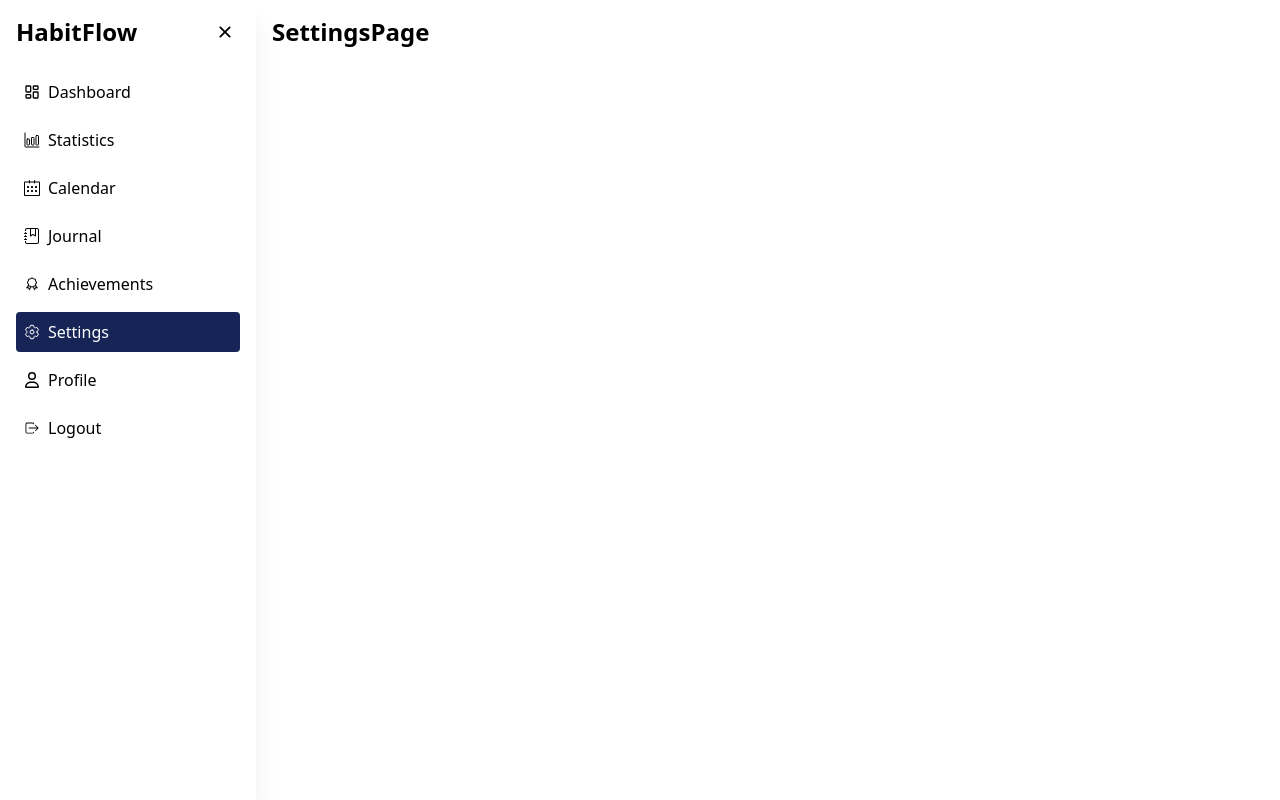
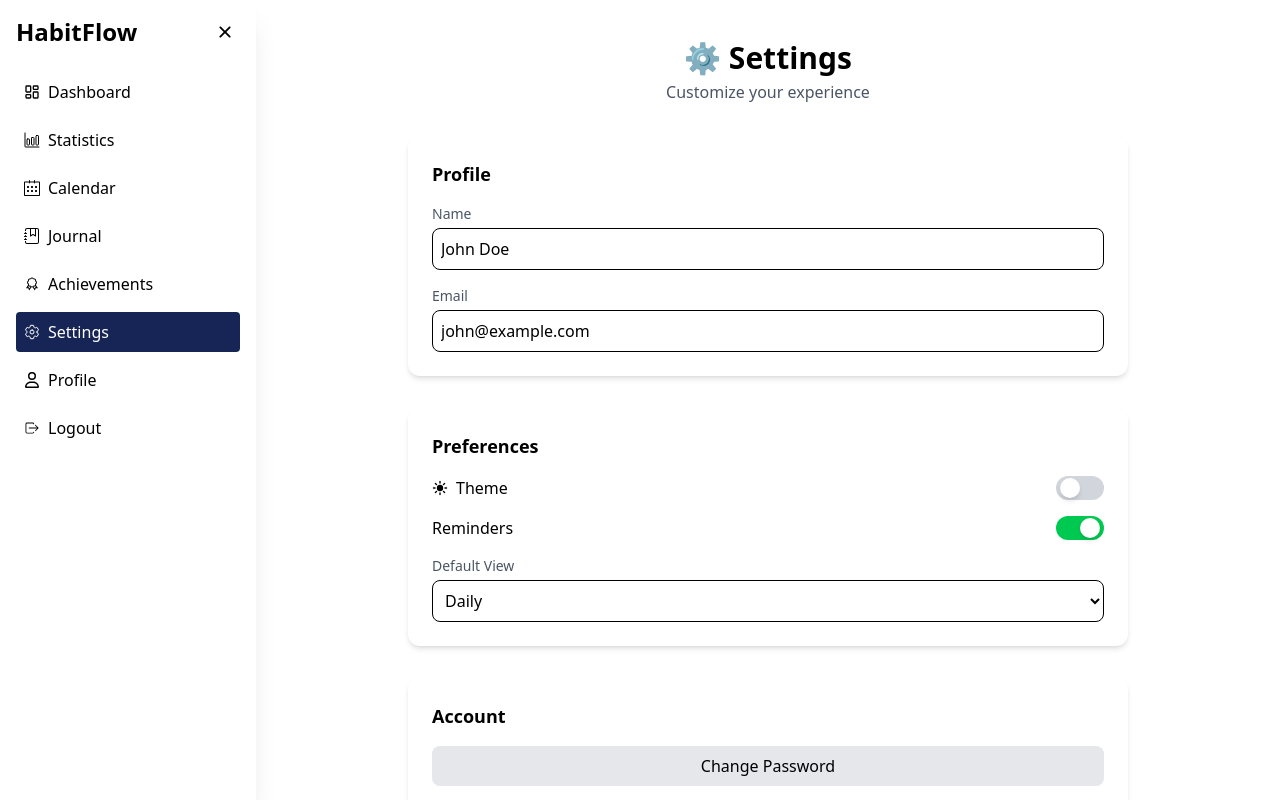
Before and after one commit to juliusmwas/NinjaFood, a React (Vite) app: page / in a window 1280 px wide. Both pictures are taken after a click on the element "Settings". Shown: the top 800 px of the page. Built offline with nearby package versions, Linux system fonts and the light colour scheme.

Commit message:
Added the settings page

```diff
--- a/src/Components/pages/SettingsPage.jsx
+++ b/src/Components/pages/SettingsPage.jsx
@@ -1,4 +1,121 @@
+import { useState } from "react";
+import { IoMoon, IoSunny } from "react-icons/io5";
+import { FiLogOut } from "react-icons/fi";
+
 function SettingsPage() {
-  return <h1 className="text-2xl font-bold">SettingsPage</h1>;
+  const [darkMode, setDarkMode] = useState(false);
+  const [notifications, setNotifications] = useState(true);
+  const [defaultView, setDefaultView] = useState("Daily");
+
+  return (
+    <div className="max-w-3xl mx-auto p-6 space-y-8">
+      {/* ===== Header ===== */}
+      <div className="text-center">
+        <h1 className="text-3xl font-bold">⚙️ Settings</h1>
+        <p className="text-gray-600 mt-1">
+          Customize your experience
+        </p>
+      </div>
+
+      {/* ===== Profile Section ===== */}
+      <div className="bg-white rounded-xl shadow-md p-6 space-y-4">
+        <h2 className="font-semibold text-lg">Profile</h2>
+        <div>
+          <label className="block text-sm text-gray-600">Name</label>
+          <input
+            type="text"
+            defaultValue="John Doe"
+            className="w-full border rounded-lg p-2 mt-1"
+          />
+        </div>
+        <div>
+          <label className="block text-sm text-gray-600">Email</label>
+          <input
+            type="email"
+            defaultValue="john@example.com"
+            className="w-full border rounded-lg p-2 mt-1"
+          />
+        </div>
+      </div>
+
+      {/* ===== Preferences Section ===== */}
+      <div className="bg-white rounded-xl shadow-md p-6 space-y-4">
+        <h2 className="font-semibold text-lg">Preferences</h2>
+
+        {/* Theme Toggle */}
+        <div className="flex items-center justify-between">
+          <span className="flex items-center gap-2">
+            {darkMode ? <IoMoon /> : <IoSunny />}
+            Theme
+          </span>
+          <button
+            onClick={() => setDarkMode(!darkMode)}
+            className={`w-12 h-6 rounded-full ${
+              darkMode ? "bg-blue-600" : "bg-gray-300"
+            } relative`}
+          >
+            <span
+              className={`block w-5 h-5 bg-white rounded-full shadow-md transform transition ${
+                darkMode ? "translate-x-6" : "translate-x-1"
+              }`}
+            />
+          </button>
+        </div>
+
+        {/* Notifications Toggle */}
+        <div className="flex items-center justify-between">
+          <span>Reminders</span>
+          <button
+            onClick={() => setNotifications(!notifications)}
+            className={`w-12 h-6 rounded-full ${
+              notifications ? "bg-green-500" : "bg-gray-300"
+            } relative`}
+          >
+            <span
+              className={`block w-5 h-5 bg-white rounded-full shadow-md transform transition ${
+                notifications ? "translate-x-6" : "translate-x-1"
+              }`}
+            />
+          </button>
+        </div>
+
+        {/* Default View Select */}
+        <div>
+          <label className="block text-sm text-gray-600">Default View</label>
+          <select
+            value={defaultView}
+            onChange={(e) => setDefaultView(e.target.value)}
+            className="w-full border rounded-lg p-2 mt-1"
+          >
+            <option>Daily</option>
+            <option>Weekly</option>
+            <option>Monthly</option>
+          </select>
+        </div>
+      </div>
+
+      {/* ===== Account Management ===== */}
+      <div className="bg-white rounded-xl shadow-md p-6 space-y-4">
+        <h2 className="font-semibold text-lg">Account</h2>
+        <button className="w-full py-2 px-4 bg-gray-200 rounded-lg hover:bg-gray-300">
+          Change Password
+        </button>
+        <button className="w-full py-2 px-4 bg-gray-200 rounded-lg hover:bg-gray-300">
+          Export Data
+        </button>
+        <button className="w-full py-2 px-4 bg-red-500 text-white rounded-lg hover:bg-red-600">
+          Delete Account
+        </button>
+      </div>
+
+      {/* ===== Logout ===== */}
+      <div className="text-center">
+        <button className="inline-flex items-center gap-2 px-4 py-2 bg-black text-white rounded-lg hover:bg-gray-800">
+          <FiLogOut /> Logout
+        </button>
+      </div>
+    </div>
+  );
 }
+
 export default SettingsPage;
```
